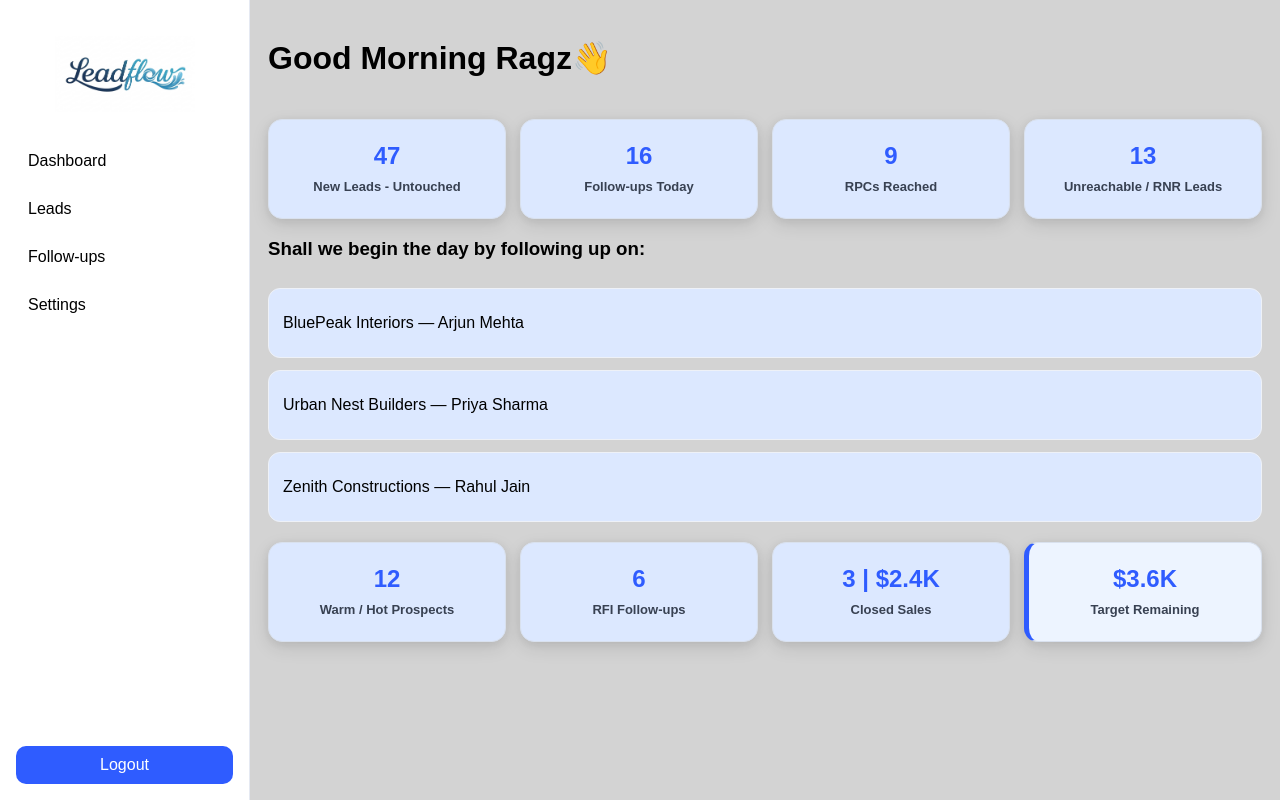
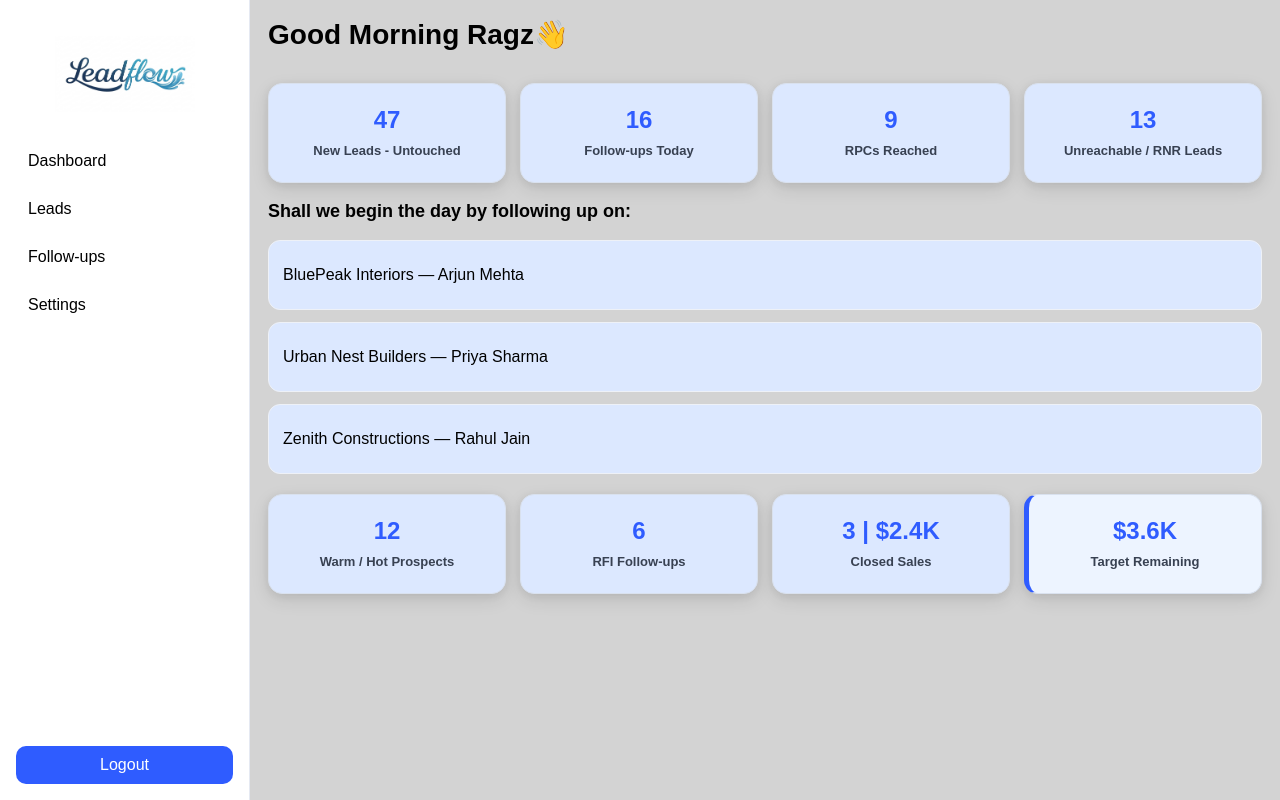
Before and after one commit to stirr3dz3phyr-ship-it/LeadFlow-WarMachine, a React (Vite) app: page / in a window 1280 px wide. Built offline with nearby package versions, Linux system fonts and the light colour scheme.

Commit message:
Update styles.css

```diff
--- a/src/styles.css
+++ b/src/styles.css
@@ -222,3 +222,20 @@ padding: 10px;
   color: #384152;
   margin-bottom: 16px;
 }
+
+/* GREETING */
+h1 {
+  font-size: 28px;
+  margin: 0 0 12px 0;
+}
+
+/* FOLLOW-UP HEADING */
+h3 {
+  font-size: 18px;
+  margin-bottom: 8px;
+}
+
+/* MAIN AREA */
+.main {
+  padding: 18px;
+}
```
